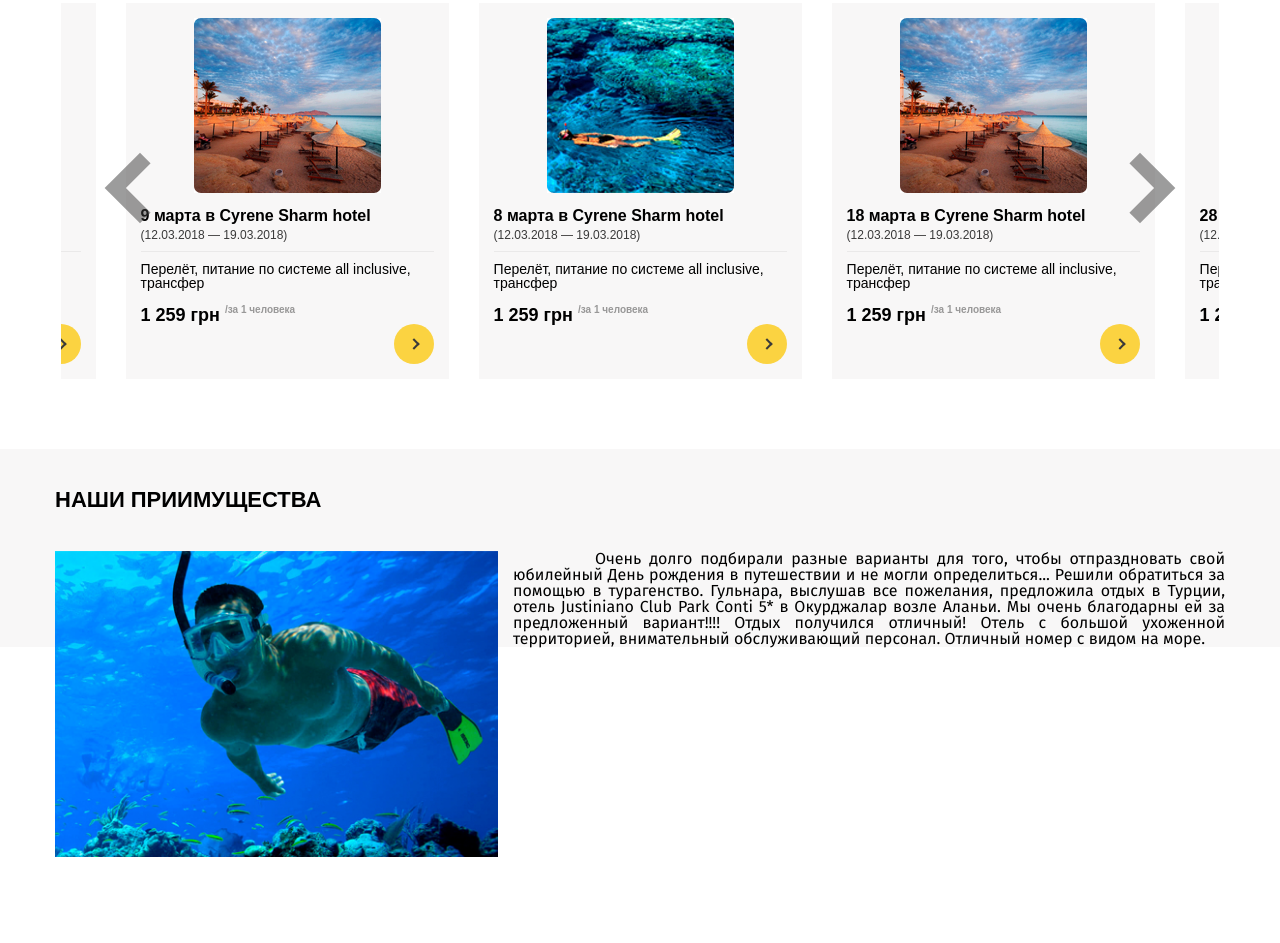
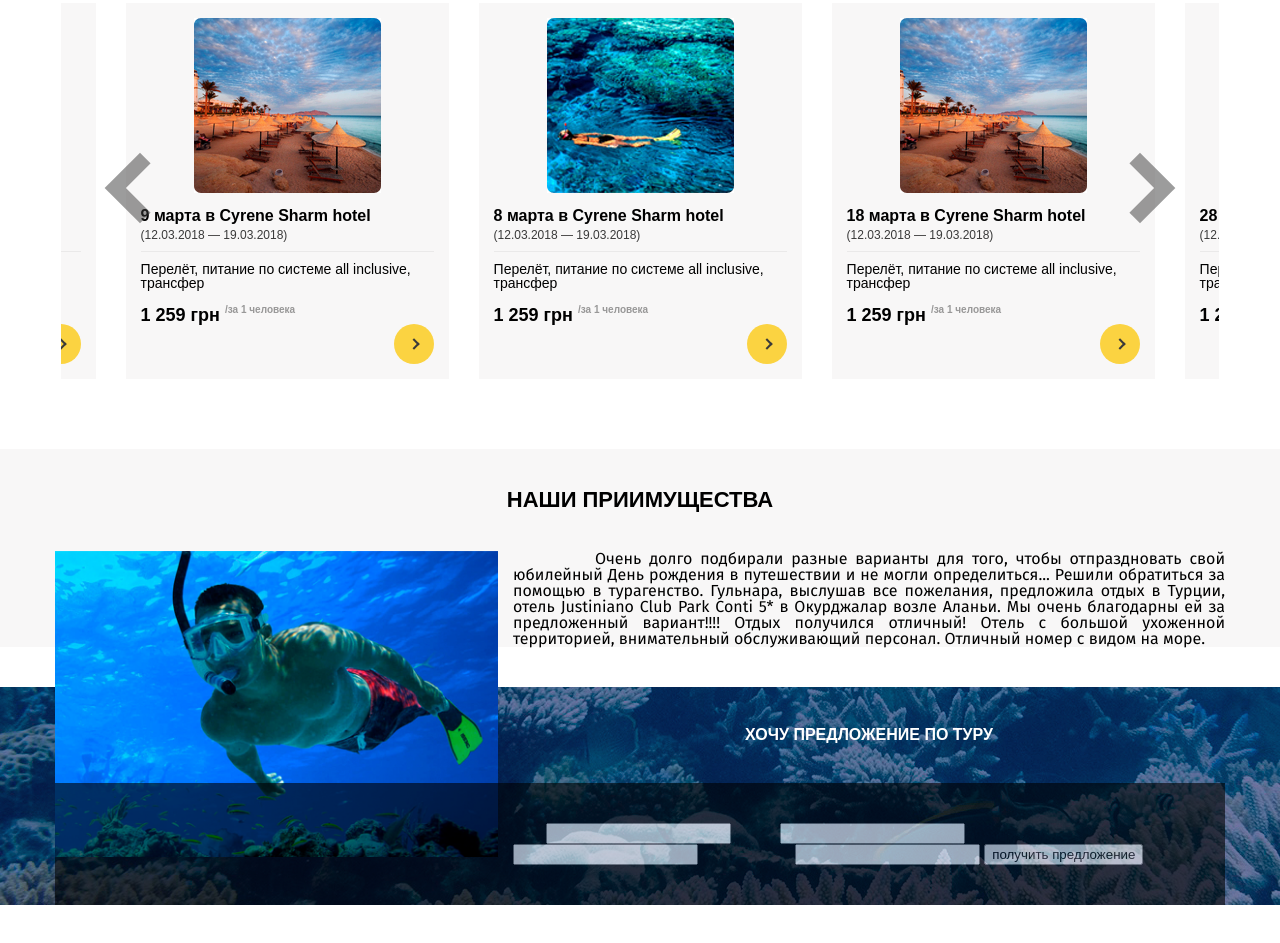
Before and after one commit to uakhponomarev/tourism, a website: page src/html/index.html in a window 1280 px wide. Shown: the part 562-1505 px from the top of the page. Before the commit the page ends 1454 px from the top, so only its background shows below. Drawn offline with nearby package versions, Linux system fonts and the light colour scheme; files whose address does not match are found by name.

Commit message:
add footer

```diff
--- a/src/html/index.html
+++ b/src/html/index.html
@@ -183,7 +183,35 @@
 				</div>
 			</section>
 		</main>
-		<footer class="footer"></footer>
+		<footer class="footer">
+			<section class="footer-top">
+				<div class="container">
+					<div class="footer-top-header">
+						<h1>ХОЧУ ПРЕДЛОЖЕНИЕ ПО ТУРУ</h1>
+					</div>
+					<div class="footer-top-form">
+						<form action="#" class="foter-top-form">
+							<label>имя
+								<input type="text">
+							</label>
+							<label>email
+								<input type="email">
+							</label>
+							<label>телефон
+								<input type="tel">
+							</label>
+							<label>страна тура
+								<input type="text">
+							</label>
+							<input type="submit" value="получить предложение">
+						</form>
+					</div>
+				</div>
+			</section>
+			<section class="footer-bottom">
+
+			</section>
+		</footer>
 	</div>
 </body>
 
--- a/src/styles/_advantages.scss
+++ b/src/styles/_advantages.scss
@@ -4,9 +4,6 @@
 }
 
 .advantages-wrap {
-    // display: flex;
-    // flex-direction: column;
-    // justify-content: center;
     margin-right: -15px;
 
 }
@@ -14,6 +11,7 @@
 .advantages-header {
     @extend %ff-arial-bold;
     text-transform: uppercase;
+    text-align: center;
     font-size: 22px;
     padding: 40px 0;
 }
@@ -22,7 +20,6 @@
     max-width: $advantages-img-width;
     margin-bottom: 20px;
     padding: 0 15px 15px 0;
-
     float: left;
 
     img {
--- /dev/null
+++ b/src/styles/_footer_top.scss
@@ -0,0 +1,19 @@
+.footer-top {
+    background-image: url('../img/bg_footer.jpg');
+}
+
+.footer-top-header {
+    @extend %ff-arial-bold;
+    padding: 40px 0;
+    font-size: px;
+    text-align: center;
+    color: $white;
+}
+
+.footer-top-form {
+    background-color: $black;
+    opacity: 0.6;
+    padding: 40px 30px;
+
+
+}
--- a/src/styles/main.scss
+++ b/src/styles/main.scss
@@ -9,9 +9,8 @@
 @import 'header_bottom';
 @import 'tours';
 @import 'advantages';
-@import 'footer';
-
-
+@import 'footer_top';
+@import 'footer_bottom';
 
 
 * {
@@ -41,3 +40,6 @@ body {
     background-image: url('../img/bg_header.jpg');
     background-size: cover;
 }
+.footer{
+    padding-bottom: 200px;
+}
--- a/src/styles/service/_vars.scss
+++ b/src/styles/service/_vars.scss
@@ -1,6 +1,6 @@
 //default
 $white:#ffffff;
-
+$black:#000000;
 //primaries
 $primary-btn-clr:#fbd341;
 $primary-text-clr:#f3f3f3;
```
Also changed, not shown: dist/css/main.css, dist/html/index.html, src/styles/_footer.scss (deleted), src/styles/_footer_bottom.scss (added).
